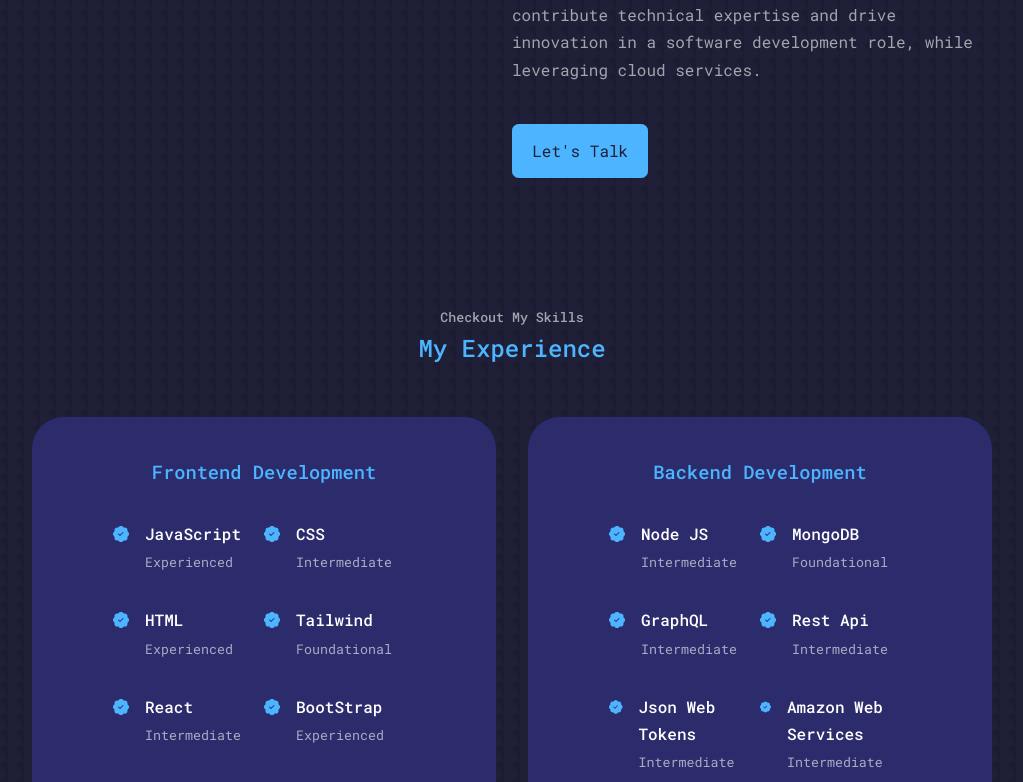
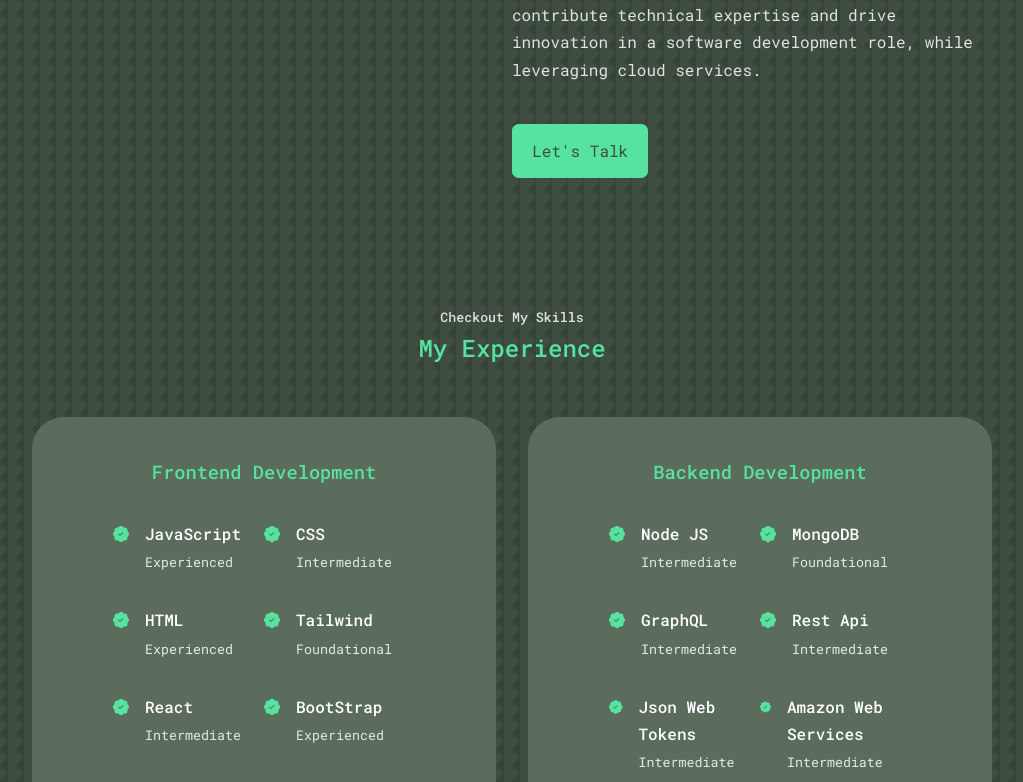
Before and after one commit to m100dev/WebPortfolio, a React (Create React App) app: page / in a window 1280 px wide. Shown: the part 1403-2185 px from the top of the page, without its empty margins (128-1151 px from the left). Built offline with nearby package versions, Linux system fonts and the light colour scheme.

Commit message:
updated input placeholder color and site colors

```diff
--- a/src/components/contact/contact.css
+++ b/src/components/contact/contact.css
@@ -54,6 +54,10 @@ input, textarea {
     color: var(--color-white);
 }
 
+::placeholder {
+    color: rgba(255, 228, 196, 0.626);
+}
+
 
 /* ============================== MEDIA QUERIES (MEDIUM DEVICES) ============================== */
 
--- a/src/index.css
+++ b/src/index.css
@@ -13,12 +13,12 @@
 /* Created CSS Variables to not have to keep typing out the same colors */
 
 :root {
-    --color-bg: #1f1f38;
-    --color-bg-variant: #2c2c6c;
-    --color-primary: #4db5ff;
-    --color-primary-variant: rgba(77, 181, 255, 0.4);
+    --color-bg: #3e4d40;
+    --color-bg-variant: #5B6C5D;
+    --color-primary: #56E39F;
+    --color-primary-variant: rgba(89, 201, 165, 0.4);
     --color-white: #fff;
-    --color-light: rgba(255, 255, 255, 0.6);
+    --color-light: rgba(255, 255, 255, 0.85);
 
     --container-width-lg: 75%;
     --container-width-md: 86%;
```
